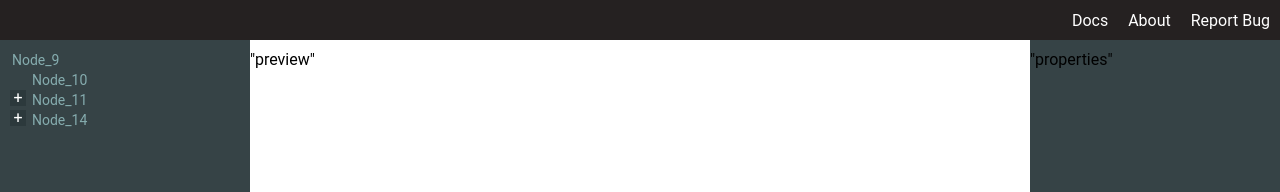
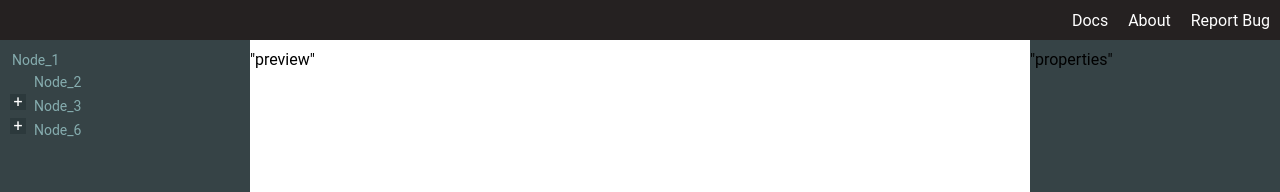
Before and after one commit to HusakYurii/generic-editor-react, a React (Create React App) app: page / in a window 1280 px wide. Shown: the top 192 px of the page. Built offline with nearby package versions, Linux system fonts and the light colour scheme.

Commit message:
Refactor code to be more functional. Refactor tree and tree tools to match requirements

```diff
--- a/src/App.js
+++ b/src/App.js
@@ -4,30 +4,40 @@ import { Header } from "./components/header";
 import { Tree } from "./components/tree";
 
 import "./app.css";
-import { NodeData } from "./data/NodeData";
-import { getUID } from "./tools/uidGenerator";
+import { createNode } from "./data/NodeData";
+import { createGenerator } from "./tools/uidGenerator";
 
 export const App = () => {
-  const [tree, setTree] = useState(
-    new NodeData(getUID(), [
-      new NodeData(getUID()),
-      new NodeData(getUID(), [
-        new NodeData(getUID()),
-        new NodeData(getUID())
+
+  const getUID = createGenerator(1);
+
+  const [tree, setTreeState] = useState(
+    createNode(getUID(), [
+      createNode(getUID()),
+      createNode(getUID(), [
+        createNode(getUID()),
+        createNode(getUID())
       ]),
-      new NodeData(getUID(), [
-        new NodeData(getUID(), [
-          new NodeData(getUID()),
-          new NodeData(getUID())
+      createNode(getUID(), [
+        createNode(getUID(), [
+          createNode(getUID()),
+          createNode(getUID())
         ])
       ])
     ]));
 
+  const params = {
+    tree,
+    hooks: {
+      setTreeState,
+      getUID
+    }
+  }
   return (
     <>
       <Header />
       <div id="left-panel">
-        <div id="tree-container"><Tree tree={tree} /></div>
+        <div id="tree-container"><Tree {...params} /></div>
       </div>
       <div id="center-panel">"preview"</div>
       <div id="right-panel">"properties"</div>
--- a/src/components/tree/Tree.js
+++ b/src/components/tree/Tree.js
@@ -1,42 +1,106 @@
 import React from "react";
+import { cloneNodeShallow, createNode } from "../../data/NodeData";
+import { getNodeByID, isChild, isParent } from "../../tools/treeTools";
+import { getPositionInTheBox } from "../../tools/treeUITools";
 import { Node } from "./Node";
 
 import "./tree.css";
 
-/**
- *
- * @param {{tree: import("../../data/NodeData").INodeData}} props
- *
- *
- */
-export const Tree = ({ tree }) => {
-    let targetElement
+const UI_CLASS_NAMES = {
+    center: "insert-center",
+    top: "insert-before",
+}
+
+const resetStyles = (nodeElement) => {
+    Object.values(UI_CLASS_NAMES).forEach((className) => {
+        if (nodeElement.classList.contains(className)) {
+            nodeElement.classList.toggle(className)
+        }
+    });
+}
+
+export const Tree = ({ tree, hooks }) => {
+
+    /* Some important rules the code follows
+        - we can't set a node to itself
+        - we can't set a node to its parent again (there is no sense in it )
+        - we can't set an node to any of its children
+    */
+    let draggedNodeData = createNode(-1);
+    let targetNodeData = createNode(-1);
+    let hoverNodeElement = document.createElement("div");
+    let hoverNodeElementStyle = "";
+
 
     const handleDragStart = (event) => {
-        console.log("handleDragStart");
-        console.log(event.target.getAttribute("data-id"))
+        draggedNodeData = getNodeByID(Number(event.target.getAttribute("data-id")), tree);
     };
 
     const handleDrop = (event) => {
-        event.preventDefault();
         console.log("handleDrop");
-        console.log(event.target.getAttribute("data-id"))
+        if (!targetNodeData || targetNodeData.id < 0) {
+            return;
+        }
+
+        console.log(targetNodeData.id)
     };
 
     const handleDragOver = (event) => {
+        // for some reason preventDefault() has to be used otherwise onDrop event will not work
         event.preventDefault();
-        console.log("handleDragOver");
+
+        /* The node data which is being dragged over */
+        const hoveredNodeData = getNodeByID(Number(event.target.getAttribute("data-id")), tree);
+
+        const isValid = (
+            draggedNodeData.id !== hoveredNodeData.id && /* Check if node is not the same */
+            !isChild(hoveredNodeData.id, draggedNodeData) && /* Check if hovered node is a child of the dragged node */
+            !isParent(draggedNodeData.id, hoveredNodeData) /* Check if hovered node is a parent of the dragged node */
+        );
+
+        if (!isValid) {
+            targetNodeData = createNode(-1);
+            return;
+        }
+
+        if (hoverNodeElement !== event.target) {
+            resetStyles(hoverNodeElement);
+            hoverNodeElement = event.target;
+            hoverNodeElementStyle = "";
+        }
+
+        /* Get mouse position within the element we drag over and if the mouse position is
+        new, reset all of the styles and set new one */
+        const position = getPositionInTheBox(hoverNodeElement.getBoundingClientRect(), event.clientX, event.clientY);
+        if (position !== hoverNodeElementStyle) {
+            resetStyles(hoverNodeElement);
+            hoverNodeElement.classList.toggle(UI_CLASS_NAMES[position])
+        }
+
+        targetNodeData = hoveredNodeData;
     };
 
-    const handlers = {
-        handleDragStart,
-        handleDragOver
+    const handleDragEnd = (event) => {
+        /*No matter where we dropped the dragged element (within or outside tree bounds),
+         reset styles for the last hovered node element and reset the temporary data*/
+        resetStyles(hoverNodeElement);
+
+        draggedNodeData = createNode(-1);
+        targetNodeData = createNode(-1);
+        hoverNodeElement = document.createElement("div");
+        hoverNodeElementStyle = "";
     };
 
     return (
+        /* An interesting fact:
+          onDrop will be handled by Chrome browser first and then handle onDragEnd.
+          That is why the data is being reset in onDragEnd, in this component.
+          If there are any bugs in other browsers , consider this comment while debugging
+        */
         <div id="root-node"
             onDragStart={handleDragStart}
             onDragOver={handleDragOver}
+            onDragEnd={handleDragEnd}
             onDrop={handleDrop}
         >
             <div id="root-node-name" data-id={tree.id}>{tree.name}</div>
--- a/src/components/tree/node.css
+++ b/src/components/tree/node.css
@@ -6,7 +6,7 @@
 }
 
 .node-name {
-  border: 2px solid transparent;
+  border: 4px solid transparent;
   position: relative;
   font-size: 14px;
   color: #86adaf;
@@ -16,6 +16,14 @@
 .node-name:hover {
   background-color: #2c393c;
   color: #ffffff;
+}
+
+.node-name.insert-center {
+  border: 4px solid orange;
+}
+
+.node-name.insert-before {
+  border-top: 4px solid orange;
 }
 
 .toggler {
--- a/src/data/NodeData.js
+++ b/src/data/NodeData.js
@@ -1,10 +1,47 @@
 /**
- * @typedef  {{id: number, name: string; nodes: INodeData[]}} INodeData
+ * @typedef {{
+ * id: number;
+ * name: string;
+ * nodes: INodeData[];
+ * }} INodeData
  */
-export class NodeData {
-    constructor(id, nodes = []) {
-        this.id = id;
-        this.name = `Node_${id}`;
-        this.nodes = nodes;
+
+/**
+ *
+ * @param {number} id
+ * @param {INodeData[]} [nodes = []]
+ * @returns {INodeData}
+ */
+export const createNode = (id, nodes = []) => {
+    return {
+        id,
+        name: `Node_${id}`,
+        nodes: nodes,
     }
 }
+
+/**
+ *
+ * @param {INodeData} node
+ * @returns {INodeData}
+ */
+export const cloneNodeDeep = (node) => {
+    return {
+        id: node.id,
+        name: node.name,
+        nodes: node.nodes.map(cloneNodeDeep),
+    }
+}
+
+/**
+ *
+ * @param {INodeData} node
+ * @returns {INodeData}
+ */
+export const cloneNodeShallow = (node) => {
+    return {
+        id: node.id,
+        name: node.name,
+        nodes: node.nodes,
+    }
+}
--- a/src/tools/treeTools.js
+++ b/src/tools/treeTools.js
@@ -1,18 +1,17 @@
 /**
  *
- * @param {import("../data/NodeData").INodeData} child
+ * @param {number} childId
  * @param {import("../data/NodeData").INodeData} tree
  * @returns {import("../data/NodeData").INodeData | null}
  */
-export const getParent = function (child, tree) {
+export const getParent = function (childId, tree) {
     // check first if the root element is a parent of a child
-    if (isChild(child, tree)) {
+    if (isParent(childId, tree)) {
         return tree;
     }
 
     for (let i = 0; i < tree.nodes.length; i++) {
-        const node = tree.nodes[i];
-        const result = getParent(child, node);
+        const result = getParent(childId, tree.nodes[i]);
         if (result) {
             return result
         }
@@ -22,11 +21,70 @@ export const getParent = function (child, tree) {
 };
 
 /**
+ * This method is traversing through all the children and their children as well
  *
- * @param {import("../data/NodeData").INodeData} child
+ * @param {number} childId
  * @param {import("../data/NodeData").INodeData} parent
  * @returns {boolean}
  */
-export const isChild = function (child, parent) {
-    return parent.nodes.some(node => node.id === child.id);
+export const isChild = function (childId, parent) {
+    if (parent.nodes.some(node => node.id === childId)) {
+        return true;
+    }
+    for (let i = 0; i < parent.nodes.length; i++) {
+        if (isChild(childId, parent.nodes[i])) {
+            return true;
+        }
+    }
+
+    return false
 };
+
+/**
+ * This method is traversing through all the children and their children as well
+ *
+ * @param {number} childId
+ * @param {import("../data/NodeData").INodeData} parent
+ * @returns {boolean}
+ */
+export const isParent = function (childId, parent) {
+    return parent.nodes.some(node => node.id === childId);
+}
+
+/**
+ * @param {number} nodeId
+ * @param {import("../data/NodeData").INodeData} tree
+ * @returns {import("../data/NodeData").INodeData | null}
+ */
+export const getNodeByID = function (nodeId, tree) {
+    // check whether the searched node is the root node
+    if (tree.id === nodeId) {
+        return tree;
+    }
+    // check first if the root element has the node we need
+    const result = tree.nodes.find(node => node.id === nodeId);
+    if (result) {
+        return result;
+    }
+
+    for (let i = 0; i < tree.nodes.length; i++) {
+        const result = getNodeByID(nodeId, tree.nodes[i]);
+        if (result) {
+            return result
+        }
+    }
+
+    return null
+};
+
+// /**
+//  *
+//  * @param {import("../data/NodeData").INodeData} node
+//  * @param {import("../data/NodeData").INodeData} tree
+//  * @returns {import("../data/NodeData").INodeData}
+//  */
+// export const replaceNodeData = function (node, tree) {
+
+//     const copyTree = {...tree}
+
+// }
--- /dev/null
+++ b/src/tools/treeUITools.js
@@ -0,0 +1,44 @@
+/**
+ * @typedef {{x: number; y: number; width: number; height: number}} Bounds
+ */
+
+/**
+ * @param {Bounds} bounds
+ * @param {number} x
+ * @param {number} y
+ * @returns {boolean}
+ */
+export const isInside = (bounds, x, y) => {
+    return (
+        x > bounds.x &&
+        x < bounds.x + bounds.width &&
+        y > bounds.y &&
+        y < bounds.y + bounds.height
+    );
+};
+
+/**
+ * @param {DOMRect} bounds
+ * @param {number} x
+ * @param {number} y
+ * @returns {"top" | "center" | null}
+ */
+export const getPositionInTheBox = (bounds, x, y) => {
+    const top = {
+        x: bounds.x,
+        y: bounds.y,
+        width: bounds.width,
+        height: bounds.height * 0.3,
+    };
+
+    const center = {
+        x: bounds.x,
+        y: bounds.y + bounds.height * 0.3,
+        width: bounds.width,
+        height: bounds.height * 0.4,
+    };
+
+    if (isInside(top, x, y)) return "top";
+    if (isInside(center, x, y)) return "center";
+    else return null;
+};
--- a/src/tools/uidGenerator.js
+++ b/src/tools/uidGenerator.js
@@ -2,9 +2,9 @@
  * startFrom can be used when data has been restored and we
  * want to continue creating uid based on the last uid
  */
-export const getUID = function (startFrom = 0) {
+export const createGenerator = function (startFrom = 0) {
     let uid = startFrom;
     return function () {
         return (uid++);
     }
-}();
+}
```
